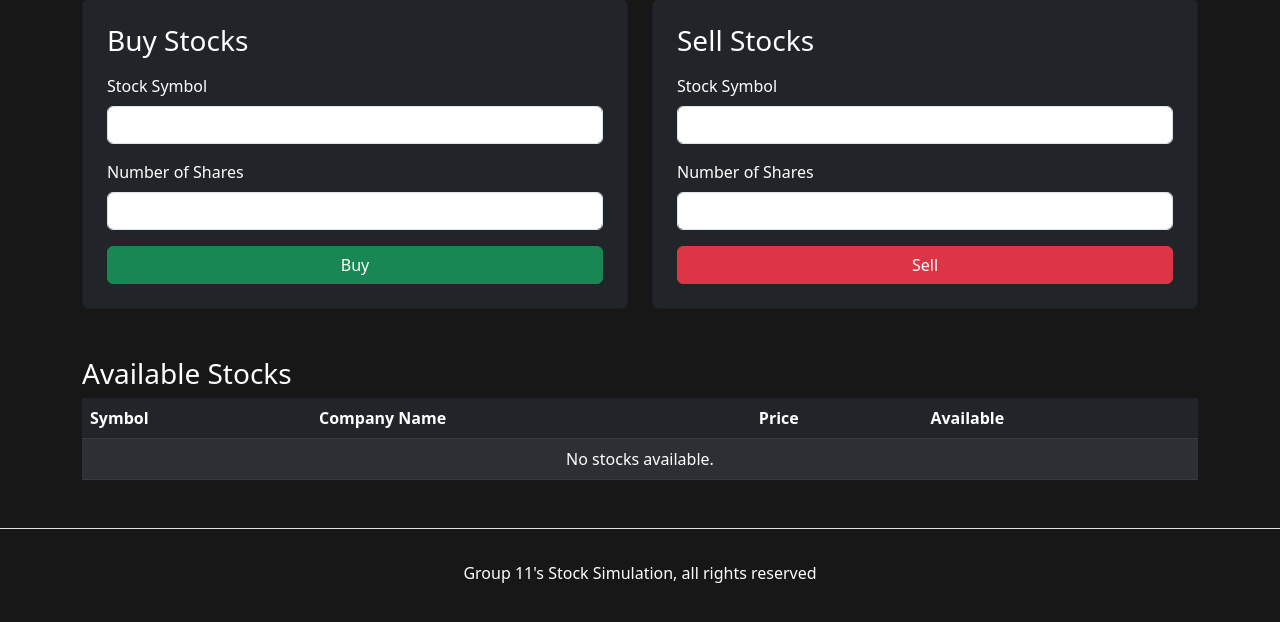
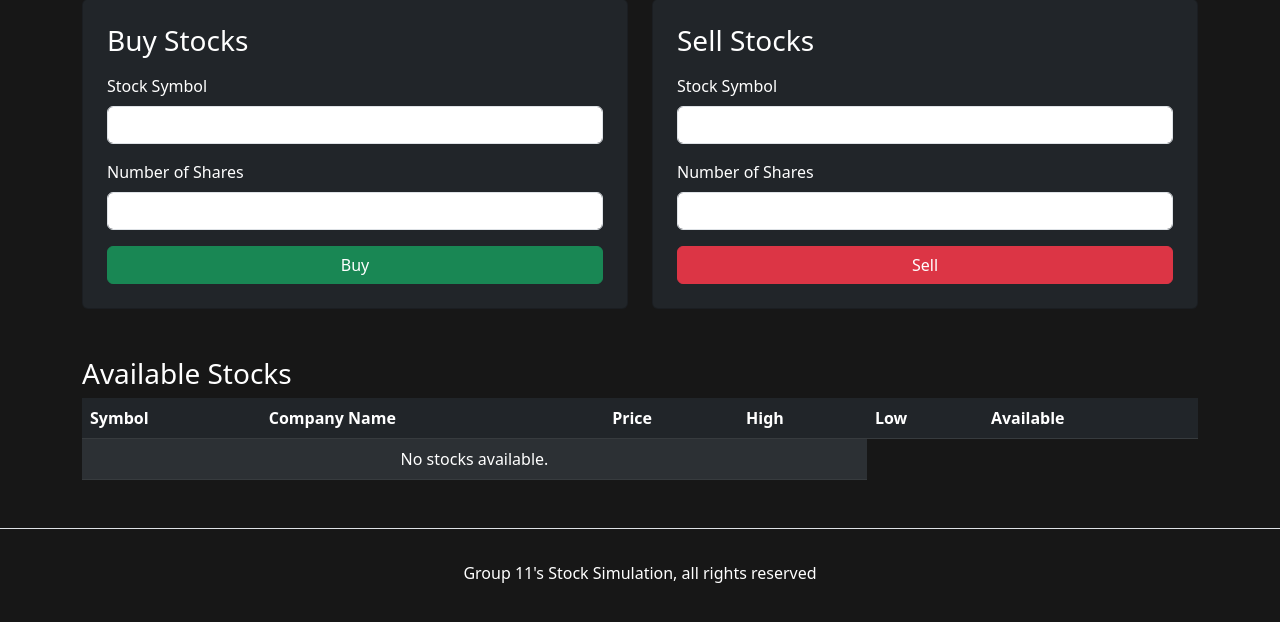
Before and after one commit to todewitt/Capstone-Project, a Flask app: page /buy_sell in a window 1280 px wide. Shown: the part 133-755 px from the top of the page. Run offline with Flask 3, Linux system fonts and the light colour scheme.

Commit message:
Hashed password, and high and low
Did the high low and password hash

```diff
--- a/WorkingDir/app.py
+++ b/WorkingDir/app.py
@@ -1,6 +1,7 @@
 from flask import Flask, render_template, request, redirect, url_for, flash, session
 import datetime, pytz
 from flask_sqlalchemy import SQLAlchemy
+from flask_bcrypt import Bcrypt
 import threading, time, random
 
 app = Flask(__name__)
@@ -11,6 +12,7 @@
 app.config['SECRET_KEY'] = 'your-secret-key'
 
 db = SQLAlchemy(app)
+bcrypt = Bcrypt(app)
 
 # DATABASE MODELS
 class User(db.Model):
@@ -19,7 +21,7 @@
     email = db.Column(db.String(120), unique=True, nullable=False)
     firstName = db.Column(db.String(120), nullable=False)
     lastName = db.Column(db.String(120), nullable=False)
-    password = db.Column(db.String(120), nullable=False)
+    password = db.Column(db.LargeBinary, nullable=False)
     admin = db.Column(db.String(2))
     balance = db.Column(db.Float, default=0.0)
 
@@ -46,6 +48,8 @@
     name = db.Column(db.String(100), nullable=False)
     price_per_share = db.Column(db.Float, nullable=False)
     quantity = db.Column(db.Float, nullable=False)
+    high_price = db.Column(db.Float, nullable=True)
+    low_price = db.Column(db.Float, nullable=True)
 
     def __repr__(self):
         return f"<Stock {self.stock_symbol}>"
@@ -76,6 +80,12 @@
                     new_price = stock.price_per_share * (1 + change_percent)
 
                     stock.price_per_share = max(0.01, round(new_price, 2))
+
+                    if stock.high_price is None or new_price > stock.high_price:
+                        stock.high_price = new_price
+
+                    if stock.low_price is None or new_price < stock.low_price:
+                        stock.low_price = new_price
 
                 db.session.commit()
 
@@ -125,9 +135,9 @@
         username = request.form['username']
         password = request.form['password']
 
-        user = User.query.filter_by(username=username, password=password).first()
+        user = User.query.filter_by(username=username).first()
         #If user exist store their id and move them to dashboard if not redirect them to login.
-        if user:
+        if user and bcrypt.check_password_hash(user.password, password):
             session['user_id'] = user.id
             flash('Login successful!', 'Success')
             return redirect(url_for('dashboard'))
@@ -363,7 +373,8 @@
             return redirect(url_for('create_account'))
 
         try:
-            new_user = User(username=username, email=email, firstName=firstName, lastName=lastName, password=password, admin=admin)
+            hashed_password = bcrypt.generate_password_hash(password)
+            new_user = User(username=username, email=email, firstName=firstName, lastName=lastName, password=hashed_password, admin=admin)
             db.session.add(new_user)
             db.session.commit()
             flash('User added successfully!', 'success')
--- a/WorkingDir/templates/buy_sell.html
+++ b/WorkingDir/templates/buy_sell.html
@@ -55,6 +55,8 @@
                 <th>Symbol</th>
                 <th>Company Name</th>
                 <th>Price</th>
+                <th>High</th>
+                <th>Low</th>
                 <th>Available</th>
             </tr>
         </thead>
@@ -64,6 +66,8 @@
                 <td>{{ stock.stock_symbol }}</td>
                 <td>{{ stock.name }}</td>
                 <td>${{ "%.2f"|format(stock.price_per_share) }}</td>
+                <td>${{ "%.2f"|format(stock.high_price) }}</td>
+                <td>${{ "%.2f"|format(stock.low_price) }}</td>
                 <td>{{ stock.quantity }}</td>
             </tr>
             {% else %}
--- a/WorkingDir/templates/dashboard.html
+++ b/WorkingDir/templates/dashboard.html
@@ -11,6 +11,8 @@
                 <th>Symbol</th>
                 <th>Company Name</th>
                 <th>Price</th>
+                <th>High</th>
+                <th>Low</th>
                 <th>Available</th>
             </tr>
         </thead>
@@ -20,6 +22,8 @@
                 <td>{{ stock.stock_symbol }}</td>
                 <td>{{ stock.name }}</td>
                 <td>${{ "%.2f"|format(stock.price_per_share) }}</td>
+                <td>${{ "%.2f"|format(stock.high_price) if stock.high_price is not none else 'N/A'}}</td>
+                <td>${{ "%.2f"|format(stock.low_price) if stock.low_price is not none else 'N/A'}}</td>
                 <td>{{ stock.quantity }}</td>
             </tr>
             {% else %}
```
